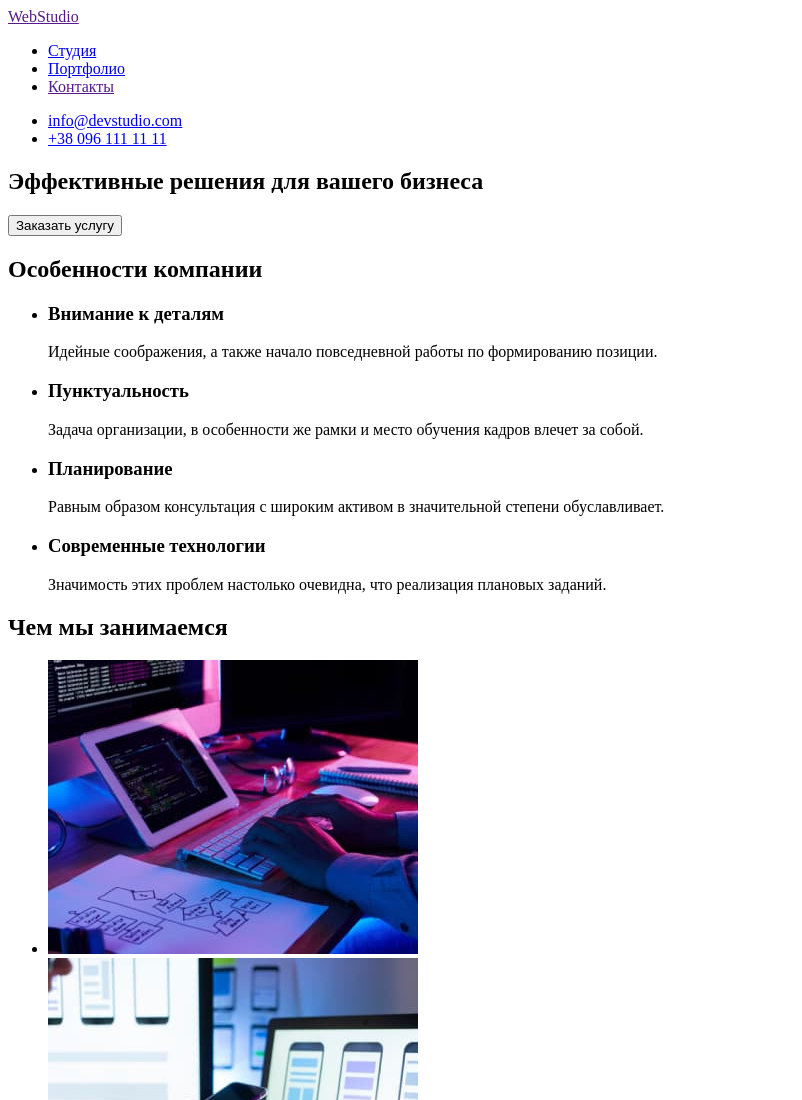
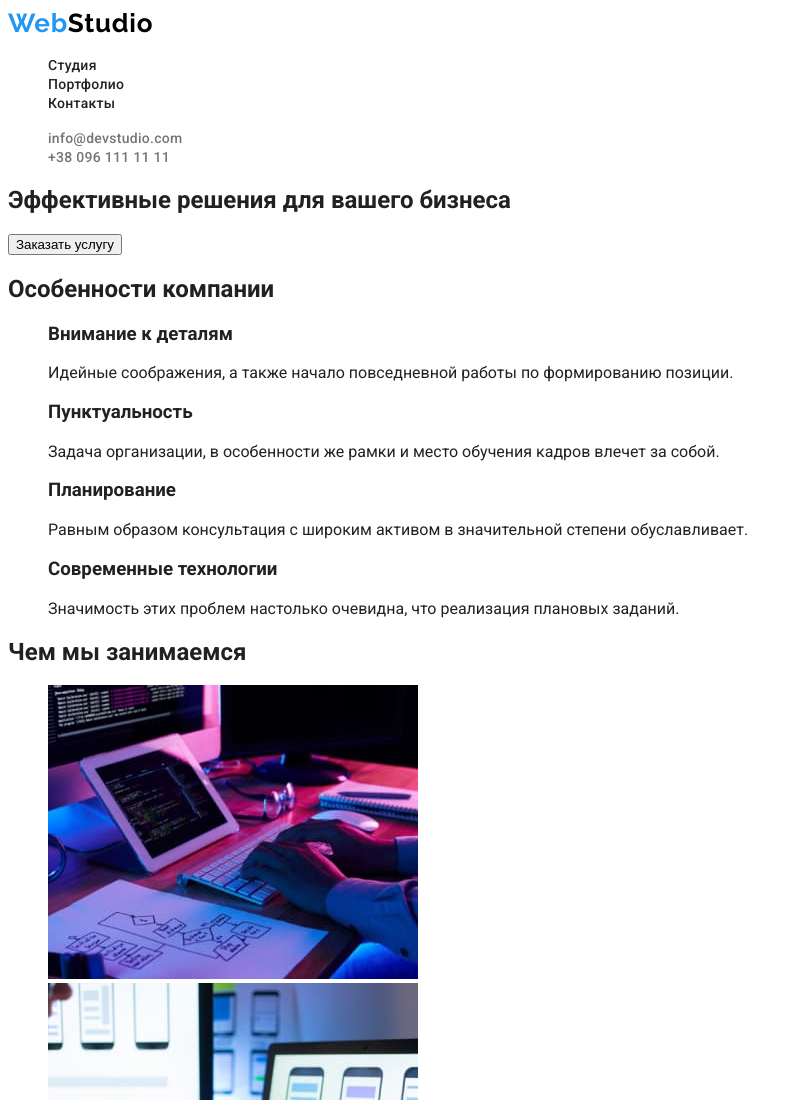
Before and after one commit to Sarat862/goit-markup-hw-02, a plain HTML site: page index.html in a window 1280 px wide. Shown: the top 1100 px of the page, without its empty margins (0-802 px from the left). Drawn offline with Linux system fonts and the light colour scheme.

Commit message:
Добавлений Header css сторінки HTML

```diff
--- /dev/null
+++ b/css/styles.css
@@ -0,0 +1,66 @@
+:root {
+    --primary-font-family: "Roboto", sans-serif;
+    --secondary-font-family: "Raleway", sans-serif;
+    --primary-color-text: #212121;
+    --secondary-color-text: #757575;
+    --accent-color: #2196F3;
+}
+
+body {
+    font-family: var(--primary-font-family);
+    color: var(--primary-color-text);
+}
+.link {
+    text-decoration: none;
+}
+.list {
+    list-style: none;
+}
+
+/* HEADER */
+
+/* Логотип сайта */
+.logo {
+font-family: var(--secondary-font-family);
+font-weight: bold;
+font-size: 26px;
+line-height: 1.19;
+letter-spacing: 0.03em;
+color: #000000;
+}
+.part-logo {
+font-family: var(--secondary-font-family);
+font-weight: bold;
+font-size: 26px;
+line-height: 1.19;
+letter-spacing: 0.03em;
+color: var(--accent-color);
+}
+
+/* Навігація сайта */
+.nav-list-link {
+font-family: var(--primary-font-family);
+font-weight: 500;
+font-size: 14px;
+line-height: 1.14;
+letter-spacing: 0.02em;
+color: var(--primary-color-text);
+}
+.nav-list-link:hover,
+.nav-list-link:focus {
+color: var(--accent-color);
+}
+
+/* Контакти */
+.contact-link {
+font-family: var(--primary-font-family);
+font-weight: 500;
+font-size: 14px;
+line-height: 1.14;
+letter-spacing: 0.02em;
+color: var(--secondary-color-text);
+}
+.contact-link:hover,
+.contact-link:focus {
+color: var(--accent-color);
+}
--- a/index.html
+++ b/index.html
@@ -5,21 +5,26 @@
     <meta http-equiv="X-UA-Compatible" content="IE=edge">
     <meta name="viewport" content="width=device-width, initial-scale=1.0">
     <title>Document</title>
+    <link rel="preconnect" href="https://fonts.googleapis.com">
+    <link rel="preconnect" href="https://fonts.gstatic.com" crossorigin>
+    <link href="https://fonts.googleapis.com/css2?family=Raleway:wght@700&family=Roboto:wght@400;500;700;900&display=swap"
+        rel="stylesheet">
+    <link rel="stylesheet" href="./css/styles.css">
 </head>
 <body>
     <!-- Шапка сторінки -->
-    <header>
-        <nav>
-            <a href="">WebStudio</a>
-            <ul>
-                <li><a href="./index.html">Студия</a></li>
-                <li><a href="./portfolio.html">Портфолио</a></li>
-                <li><a href="">Контакты</a></li>
+    <header class="header">
+        <nav class="navigation">
+            <a class="logo link" href=""><span class="part-logo">Web</span>Studio</a>
+            <ul class="nav-list list">
+                <li class="nav-list-item"><a class="nav-list-link link" href="./index.html">Студия</a></li>
+                <li class="nav-list-item"><a class="nav-list-link link" href="./portfolio.html">Портфолио</a></li>
+                <li class="nav-list-item"><a class="nav-list-link link" href="">Контакты</a></li>
             </ul>
         </nav>
-            <ul>
-                <li><a href="mailto:info@devstudio.com">info@devstudio.com</a></li>
-                <li><a href="tel:+380961111111">+38 096 111 11 11</a></li>
+            <ul class="contact list">
+                <li class="contact-item"><a class="contact-link link" href="mailto:info@devstudio.com">info@devstudio.com</a></li>
+                <li class="contact-item"><a class="contact-link link" href="tel:+380961111111">+38 096 111 11 11</a></li>
             </ul>
     </header>
 
@@ -32,7 +37,7 @@
         <!-- Особливості компанії -->
         <section>
             <h2>Особенности компании</h2>
-            <ul>
+            <ul class="list">
                 <li>
                     <h3>Внимание к деталям</h3>
                     <p>Идейные соображения, а также начало повседневной работы по формированию позиции.</p>
@@ -54,7 +59,7 @@
         <!-- Чим займається компанія -->
         <section>
             <h2>Чем мы занимаемся</h2>
-            <ul>
+            <ul class="list">
                 <li><img src="./image/box-1.jpg" alt="Робота на комп'ютере" width="370" height="294"></li>
                 <li><img src="./image/box-2.jpg" alt="Робота на мобbльном устройстве, ноутбуке" width="370" height="294"></li>
                 <li><img src="./image/box-3.jpg" alt="Робота на планшете" width="370" height="294"></li>
@@ -63,7 +68,7 @@
         <!-- Команда компанії -->
         <section>
             <h2>Наша команда</h2>
-            <ul>
+            <ul class="list">
                 <li>
                     <img src="./image/image-avatar/img-avatar-1.jpg" alt="Мужчина-разработчик" width="270" height="260">
                     <h3>Игорь Демьяненко</h3>
@@ -90,13 +95,13 @@
 
     <!--Підвал сторінки-->
     <footer>
-        <a href="">WebStudio</a>
+        <a class="link" href="">WebStudio</a>
         <address>
-            <a href="https://goo.gl/maps/jJnR8xQSTtTQvHDJ6" target="_blank rel=" noopener noreferrer">г. Киев, пр-т Леси Украинки,
+            <a class="link" href="https://goo.gl/maps/jJnR8xQSTtTQvHDJ6" target="_blank rel=" noopener noreferrer">г. Киев, пр-т Леси Украинки,
                 26</a>
-            <ul>
-                <li><a href="mailto:info@devstudio.com">info@devstudio.com</a></li>
-                <li><a href="tel:+380961111111">+38 096 111 11 11</a></li>
+            <ul class="list">
+                <li><a class="link" href="mailto:info@devstudio.com">info@devstudio.com</a></li>
+                <li><a class="link" href="tel:+380961111111">+38 096 111 11 11</a></li>
             </ul>
         </address>
     </footer>
```
Also changed, not shown: portfolio.html (+5 -0 lines).
